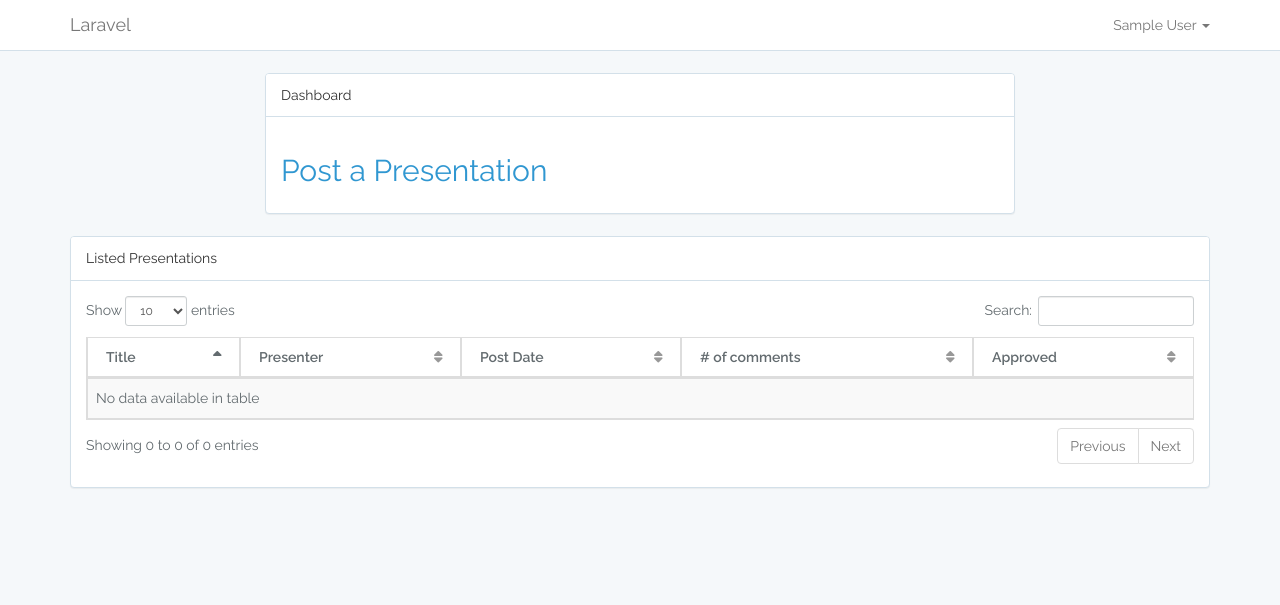
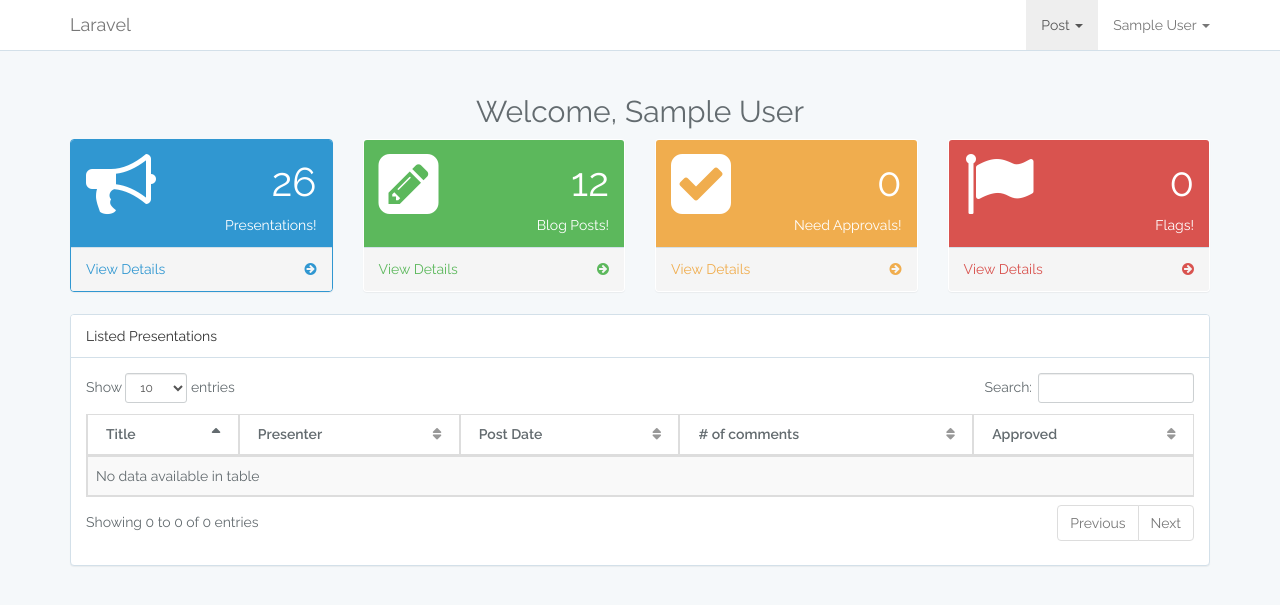
Before and after one commit to arnoldllanes/website, a Laravel app: page /home in a window 1280 px wide. Shown: the top 605 px of the page. Run offline with Laravel 8, Linux system fonts and the light colour scheme; the visitor is signed in with stand-in values (Sample User, id 1); data that the repository does not hold is empty; settings files or empty folders that the repository lacks are supplied; parts of the project's set-up code (start-up, migrations or seed data) failed here and were passed over.

Commit message:
Moving along with dashboard

```diff
--- a/app/Http/Controllers/HomeController.php
+++ b/app/Http/Controllers/HomeController.php
@@ -21,6 +21,7 @@ class HomeController extends Controller
     public function __construct()
     {
         $this->middleware('auth', ['except' => ['home']]);
+        $this->middleware('admin', ['only' => ['needsApproval']]);
     }
 
     /**
@@ -54,4 +55,84 @@ class HomeController extends Controller
         return view('pages.home')->with('latest_posts', $latestPosts)->with('tweets',
             $this->getTweets());
     }
+
+    /**
+     * Dashboard presentations view.
+     */
+    public function dashPresentations()
+    {
+        if(Auth::user()->isAdmin()){
+            $presentations = Presentation::all();
+        }
+
+        if(!Auth::user()->isAdmin()){
+            $presentations = Auth::user()->presentations()->get();
+        }
+
+        return view('dashboard.presentations')->with('presentations', $presentations);
+    }
+
+    /**
+     * Dashboard posts view.
+     */
+    public function dashPosts()
+    {
+        if(Auth::user()->isAdmin()){
+            $posts = Post::all();
+        }
+
+        if(!Auth::user()->isAdmin()){
+            $posts = Auth::user()->posts()->get();
+        }
+        return view('dashboard.posts')->with('posts', $posts);
+    }
+
+    /**
+     * Dashboard needs approval view.
+     */
+    public function needsApproval()
+    {
+        if(Auth::user()->isAdmin()){
+            $presentationApprovals = Presentation::where('approved', false)->get();
+            $blogApprovals = Post::where('approved', false)->get();
+
+            $presentationCount = Presentation::where('approved', false)->count();
+            $blogCount = Post::where('approved', false)->count();
+
+            $approvalCount = $presentationCount + $blogCount;
+        }
+
+        if(Auth::user()->isGuest()){
+            $presentationApprovals = Auth::user()->presentations()->where('approved', false)->get();
+            $blogApprovals = Auth::user()->posts()->where('approved', false)->get();
+
+            $presentationCount = Auth::user()->presentations()->where('approved', false)->count();
+            $blogCount = Auth::user()->posts()->where('approved', false)->count();
+
+            $approvalCount = $presentationCount + $blogCount;
+        }
+
+        return view('dashboard.needsapproval')
+            ->with('presentationApprovals', $presentationApprovals)
+            ->with('blogApprovals', $blogApprovals)
+            ->with('approvalCount', $approvalCount);
+    }
+
+    public function getApprovalCount()
+    {
+        if(Auth::user()->isAdmin()){
+            $presentationCount = Presentation::where('approved', false)->count();
+            $blogCount = Post::where('approved', false)->count();
+
+            return $this->approvalCount = $presentationCount + $blogCount;
+        }
+
+        if(Auth::user()->isGuest()){
+            $presentationCount = Auth::user()->presentations()->where('approved', false)->count();
+            $blogCount = Auth::user()->posts()->where('approved', false)->count();
+
+            return $this->approvalCount = $presentationCount + $blogCount;
+        }
+
+    }
 }
--- a/app/Http/Controllers/PresentationController.php
+++ b/app/Http/Controllers/PresentationController.php
@@ -19,7 +19,7 @@ class PresentationController extends Controller
     public function __construct()
     {
         $this->middleware('auth', ['except' => ['index', 'show']]);
-        $this->middleware('admin', ['only' => ['approve']]);
+        $this->middleware('admin', ['only' => ['approve', 'reject']]);
     }
 
     /**
--- a/app/Models/Post.php
+++ b/app/Models/Post.php
@@ -12,6 +12,7 @@ class Post extends Model
 	    'title',
 	    'body',
 	    'published_at',
+        'approved'
     ];
 
 	protected $dates = ['published_at'];
--- /dev/null
+++ b/resources/views/dashboard/partials/navigation.blade.php
@@ -0,0 +1,90 @@
+<div class="row">
+    <div class="col-lg-3 col-md-6">
+        <div class="panel panel-primary">
+            <div class="panel-heading">
+                <div class="row">
+                    <div class="col-xs-3">
+                        <i class="fa fa-bullhorn fa-5x"></i>
+                    </div>
+                    <div class="col-xs-9 text-right">
+                        <div class="huge">26</div>
+                        <div>Presentations!</div>
+                    </div>
+                </div>
+            </div>
+            <a href="/dashboard/presentations">
+                <div class="panel-footer">
+                    <span class="pull-left">View Details</span>
+                    <span class="pull-right"><i class="fa fa-arrow-circle-right"></i></span>
+                    <div class="clearfix"></div>
+                </div>
+            </a>
+        </div>
+    </div>
+    <div class="col-lg-3 col-md-6">
+        <div class="panel panel-green">
+            <div class="panel-heading">
+                <div class="row">
+                    <div class="col-xs-3">
+                        <i class="fa fa-pencil-square fa-5x"></i>
+                    </div>
+                    <div class="col-xs-9 text-right">
+                        <div class="huge">12</div>
+                        <div>Blog Posts!</div>
+                    </div>
+                </div>
+            </div>
+            <a href="/dashboard/posts">
+                <div class="panel-footer">
+                    <span class="pull-left">View Details</span>
+                    <span class="pull-right"><i class="fa fa-arrow-circle-right"></i></span>
+                    <div class="clearfix"></div>
+                </div>
+            </a>
+        </div>
+    </div>
+    <div class="col-lg-3 col-md-6">
+        <div class="panel panel-yellow">
+            <div class="panel-heading">
+                <div class="row">
+                    <div class="col-xs-3">
+                        <i class="fa fa-check-square fa-5x"></i>
+                    </div>
+                    <div class="col-xs-9 text-right">
+                        <div class="huge">0</div>
+                        <div>Need Approvals!</div>
+                    </div>
+                </div>
+            </div>
+            <a href="/needsapproval">
+                <div class="panel-footer">
+                    <span class="pull-left">View Details</span>
+                    <span class="pull-right"><i class="fa fa-arrow-circle-right"></i></span>
+                    <div class="clearfix"></div>
+                </div>
+            </a>
+        </div>
+    </div>
+    <div class="col-lg-3 col-md-6">
+        <div class="panel panel-red">
+            <div class="panel-heading">
+                <div class="row">
+                    <div class="col-xs-3">
+                        <i class="fa fa-flag fa-5x"></i>
+                    </div>
+                    <div class="col-xs-9 text-right">
+                        <div class="huge">0</div>
+                        <div>Flags!</div>
+                    </div>
+                </div>
+            </div>
+            <a href="#">
+                <div class="panel-footer">
+                    <span class="pull-left">View Details</span>
+                    <span class="pull-right"><i class="fa fa-arrow-circle-right"></i></span>
+                    <div class="clearfix"></div>
+                </div>
+            </a>
+        </div>
+    </div>
+</div>
--- a/resources/views/home.blade.php
+++ b/resources/views/home.blade.php
@@ -2,18 +2,9 @@
 
 @section('content')
     <div class="container">
+    <h2 class="text-center">Welcome, {{ Auth::user()->name }}</h2>
+        @include('dashboard.partials.navigation')
 
-        <div class="row">
-            <div class="col-md-8 col-md-offset-2">
-                <div class="panel panel-default">
-                    <div class="panel-heading">Dashboard</div>
-
-                    <div class="panel-body">
-                        <h2><a href="/presentations/create">Post a Presentation</a></h2>
-                    </div>
-                </div>
-            </div>
-        </div>
         <div class="row">
                 <div class="col-lg-12">
                     <div class="panel panel-default">
--- a/resources/views/layouts/app.blade.php
+++ b/resources/views/layouts/app.blade.php
@@ -66,6 +66,18 @@
                     <li><a href="{{ url('/login') }}">Login</a></li>
                     <li><a href="{{ url('/register') }}">Register</a></li>
                 @else
+
+                    <li class="dropdown">
+                        <a href="#" class="dropdown-toggle" data-toggle="dropdown" role="button" aria-expanded="false">
+                            Post <span class="caret"></span>
+                        </a>
+
+                        <ul class="dropdown-menu" role="menu">
+                            <li> <a href="">Create Blog </a></li>
+                            <li><a href="">Create Presentation </a></li>
+                        </ul>
+                    </li>
+
                     <li class="dropdown">
                         <a href="#" class="dropdown-toggle" data-toggle="dropdown" role="button" aria-expanded="false">
                             {{ Auth::user()->name }} <span class="caret"></span>
--- a/resources/views/layouts/main.blade.php
+++ b/resources/views/layouts/main.blade.php
@@ -111,7 +111,6 @@
 <body>
 <div class="box-wrap">
     @include('layouts.navigation')
-        <search></search>
 
     @include('partials.flash')
 
--- a/resources/views/layouts/navigation.blade.php
+++ b/resources/views/layouts/navigation.blade.php
@@ -6,11 +6,11 @@
                     <div class="fh5co-navbar-brand">
                         @if(!Auth::guest())
                             <a class="fh5co-logo" href="/home">
-                                <img src="/images/logo.png" style="background-color:black" alt="Closest Logo">
+                                <img src="/images/logo.png" style="background-color:black" alt="SDLUG Logo">
                             </a>
                         @else
                             <a class="fh5co-logo" href="/">
-                                <img src="/images/logo.png" style="background-color:black" alt="Closest Logo">
+                                <img src="/images/logo.png" style="background-color:black" alt="SDLUG Logo">
                             </a>
                         @endif
 
--- a/routes/web.php
+++ b/routes/web.php
@@ -1,6 +1,13 @@
 <?php
 
+
 Route::get('/', 'HomeController@home');
+
+// Dashboard
+
+Route::get('needsapproval', 'HomeController@needsApproval');
+Route::get('dashboard/presentations', 'HomeController@dashPresentations');
+Route::get('dashboard/posts', 'HomeController@dashPosts');
 
 // Auth
 Auth::routes();
@@ -12,6 +19,8 @@ Route::get('resources', 'PageController@resources');
 
 // Posts
 Route::resource('posts', 'PostController');
+Route::post('posts/approve/{post}', 'PostController@approve');
+Route::post('posts/reject/{post}', 'PostController@reject');
 
 // Presentations
 Route::resource('presentations', 'PresentationController');
```
Also changed, not shown: app/Http/Controllers/PostController.php (+47 -5 lines), resources/views/dashboard/admin.blade.php (deleted, +0 -43 lines), resources/views/dashboard/guest.blade.php (deleted, +0 -43 lines), resources/views/dashboard/needsapproval.blade.php (added, +95 -0 lines), resources/views/dashboard/posts.blade.php (added, +53 -0 lines), resources/views/dashboard/presentations.blade.php (added, +53 -0 lines), database/migrations/2016_09_16_062628_add_approved_to_posts.php (added).
